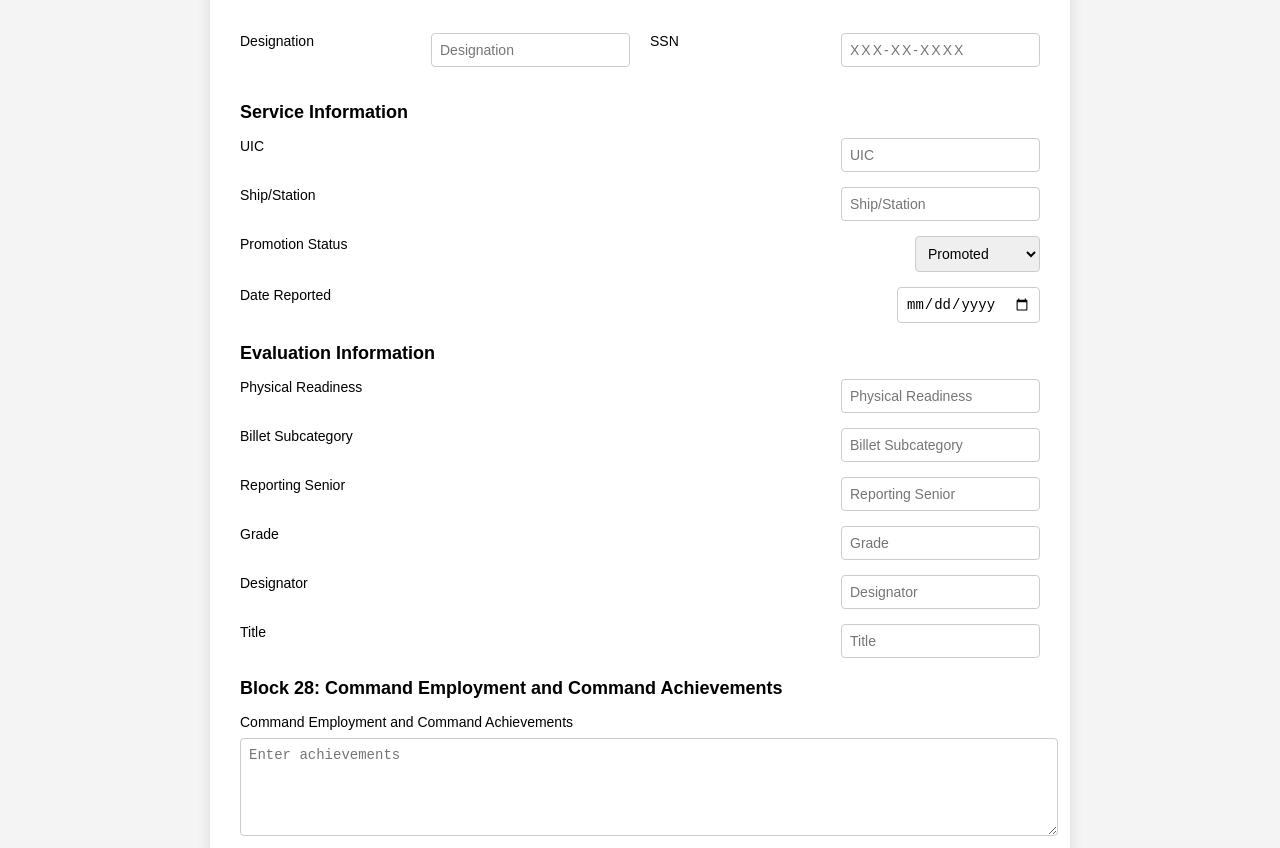
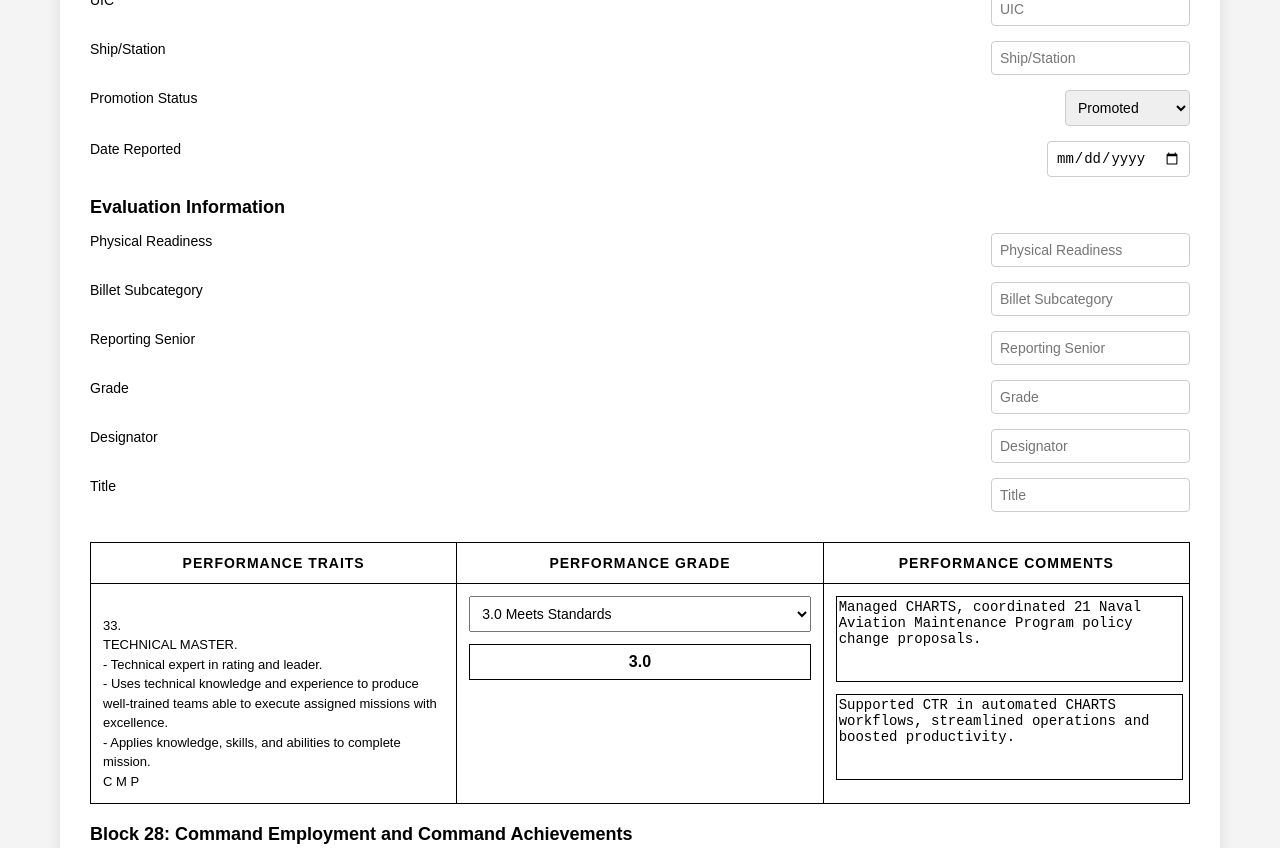
Before and after one commit to paras1tic/NewNavfit, a plain HTML site: page chief-eval-form.html in a window 1280 px wide. Shown: the top 848 px of the page. Drawn offline with Linux system fonts and the light colour scheme.

Commit message:
Improve technical master grade interaction

```diff
--- a/chief-eval-form.html
+++ b/chief-eval-form.html
@@ -18,7 +18,7 @@
         }
 
         .form-container {
-            width: 800px;
+            width: 1100px;
             padding: 30px;
             background-color: white;
             border-radius: 8px;
@@ -150,6 +150,71 @@
         .checkbox-group input {
             margin-right: 5px;
         }
+
+        /* Performance block styling */
+        .performance-section {
+            margin-top: 30px;
+        }
+
+        .performance-table {
+            width: 100%;
+            border-collapse: collapse;
+            table-layout: fixed;
+        }
+
+        .performance-table th,
+        .performance-table td {
+            border: 1px solid #000;
+            padding: 12px;
+            vertical-align: top;
+        }
+
+        .performance-table th {
+            text-align: center;
+            font-size: 14px;
+            letter-spacing: 1px;
+        }
+
+        .performance-trait-text {
+            font-size: 13px;
+            line-height: 1.5;
+            white-space: pre-line;
+        }
+
+        .performance-grade {
+            display: flex;
+            flex-direction: column;
+            gap: 12px;
+            align-items: stretch;
+        }
+
+        .performance-grade select {
+            width: 100%;
+            padding: 8px;
+            font-size: 14px;
+        }
+
+        .performance-grade-score {
+            border: 1px solid #000;
+            padding: 8px;
+            text-align: center;
+            font-weight: bold;
+        }
+
+        .performance-comments {
+            display: flex;
+            flex-direction: column;
+            gap: 12px;
+        }
+
+        .performance-comments textarea {
+            width: 100%;
+            min-height: 80px;
+            border: 1px solid #000;
+            border-radius: 0;
+            font-size: 14px;
+            resize: none;
+        }
     </style>
 </head>
 <body>
@@ -243,6 +308,48 @@
             <input type="text" id="title" placeholder="Title" required>
         </div>
 
+        <div class="performance-section">
+            <table class="performance-table">
+                <thead>
+                    <tr>
+                        <th>PERFORMANCE TRAITS</th>
+                        <th>PERFORMANCE GRADE</th>
+                        <th>PERFORMANCE COMMENTS</th>
+                    </tr>
+                </thead>
+                <tbody>
+                    <tr>
+                        <td class="performance-trait-text">
+33.
+TECHNICAL MASTER.
+- Technical expert in rating and leader.
+- Uses technical knowledge and experience to produce well-trained teams able to execute assigned missions with excellence.
+- Applies knowledge, skills, and abilities to complete mission.
+ C  M  P
+                        </td>
+                        <td>
+                            <div class="performance-grade">
+                                <select id="technicalMasterGrade" name="technicalMasterGrade">
+                                    <option value="5.0">5.0 Greatly Exceeds Standards</option>
+                                    <option value="4.0">4.0 Above Standards</option>
+                                    <option value="3.0" selected>3.0 Meets Standards</option>
+                                    <option value="2.0">2.0 Progressing</option>
+                                    <option value="1.0">1.0 Below Standards</option>
+                                </select>
+                                <div id="technicalMasterGradeScore" class="performance-grade-score">3.0</div>
+                            </div>
+                        </td>
+                        <td>
+                            <div class="performance-comments">
+                                <textarea id="technicalMasterComment1">Managed CHARTS, coordinated 21 Naval Aviation Maintenance Program policy change proposals.</textarea>
+                                <textarea id="technicalMasterComment2">Supported CTR in automated CHARTS workflows, streamlined operations and boosted productivity.</textarea>
+                            </div>
+                        </td>
+                    </tr>
+                </tbody>
+            </table>
+        </div>
+
         <div class="section-title">Block 28: Command Employment and Command Achievements</div>
         <div class="form-group textarea-group">
             <label for="block28">Command Employment and Command Achievements</label>
--- a/chief-eval-form.js
+++ b/chief-eval-form.js
@@ -47,3 +47,21 @@ document.getElementById('chiefEvalForm').addEventListener('submit', function (ev
     // Show success message (you can replace this with actual backend submission logic)
     alert('Form submitted successfully!');
 });
+
+
+const technicalMasterGradeSelect = document.getElementById('technicalMasterGrade');
+const technicalMasterGradeScore = document.getElementById('technicalMasterGradeScore');
+
+function updateTechnicalMasterScore() {
+    if (!technicalMasterGradeSelect || !technicalMasterGradeScore) {
+        return;
+    }
+
+    technicalMasterGradeScore.textContent = technicalMasterGradeSelect.value;
+}
+
+if (technicalMasterGradeSelect) {
+    technicalMasterGradeSelect.addEventListener('change', updateTechnicalMasterScore);
+    technicalMasterGradeSelect.addEventListener('input', updateTechnicalMasterScore);
+    updateTechnicalMasterScore();
+}
```
